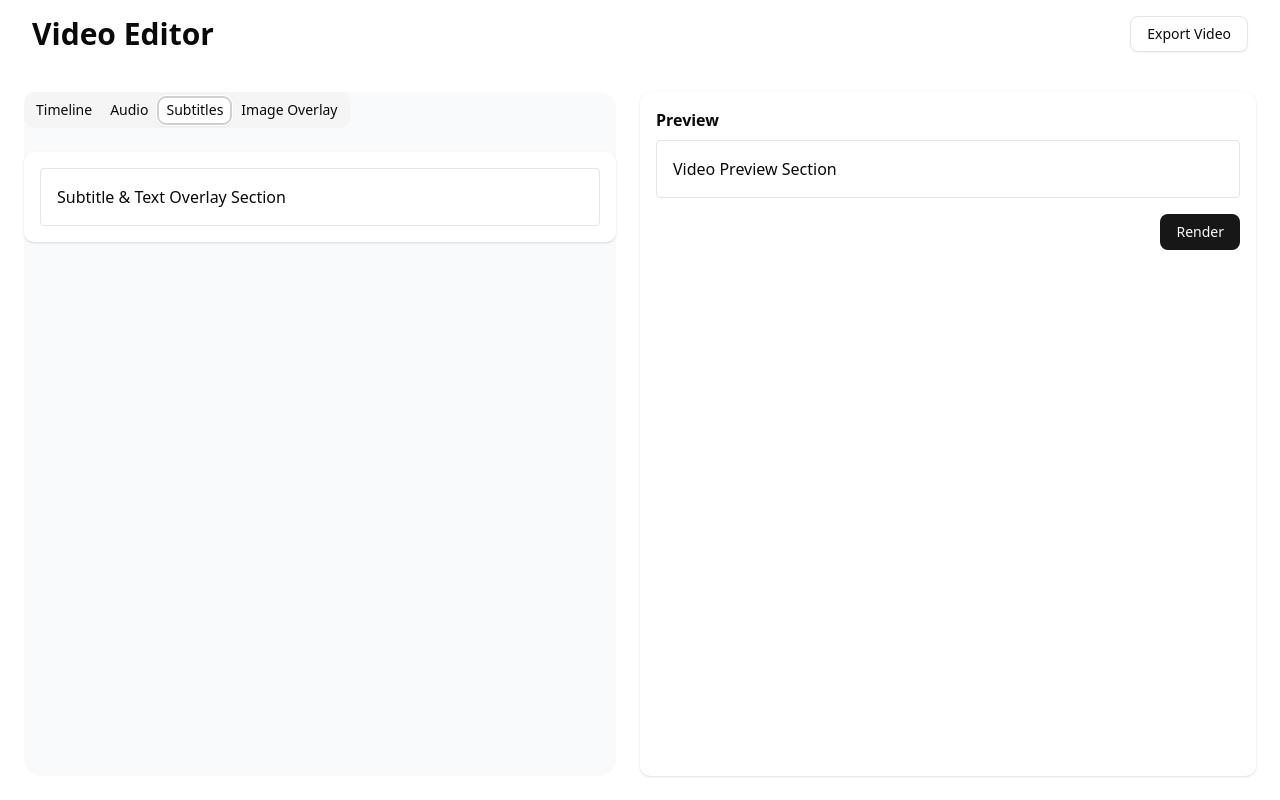
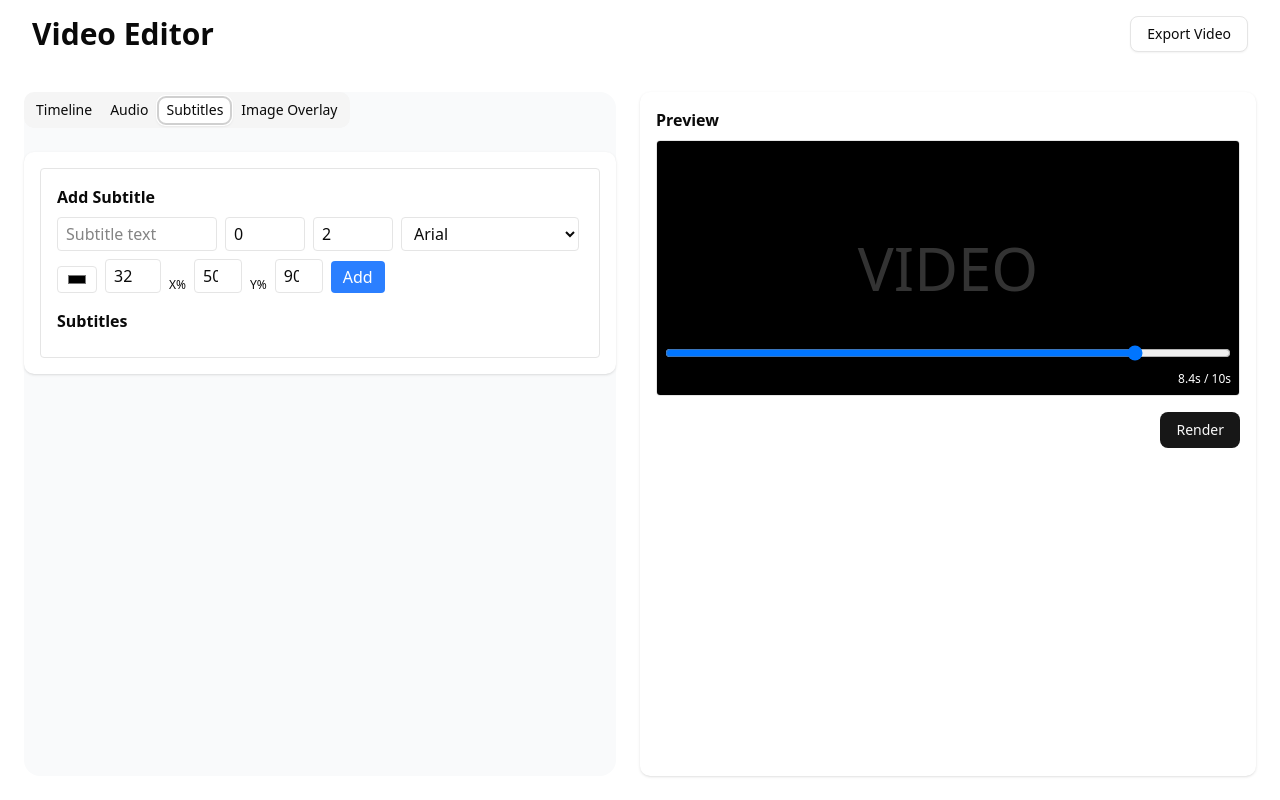
Before and after one commit to Gopi2301/move37, a Next.js app: page /editor in a window 1280 px wide. Both pictures are taken after a click on the tab "Subtitles". Built offline with nearby package versions, Linux system fonts and the light colour scheme.

Commit message:
feature: subtitle management  add/remove functionality and integrate subtitles in video preview

```diff
--- a/app/editor/page.tsx
+++ b/app/editor/page.tsx
@@ -2,14 +2,16 @@
 import { Button } from "@/components/ui/Button";
 import VideoPreview from "@/components/preview/VideoPreview";
 import ImageOverlay from "@/components/image-overlay/ImageOverlay";
-import SubtitleManager from "@/components/subtitles/SubtitleManager";
+import SubtitleManager, { SubtitleBlock } from "@/components/subtitles/SubtitleManager";
 import AudioManager from "@/components/audio/AudioManager";
 import { Tabs, TabsList, TabsTrigger, TabsContent } from "@/components/ui/tabs";
 import Timeline from "@/components/timeline/Timeline";
 import { DndProvider } from "react-dnd";
 import { HTML5Backend } from "react-dnd-html5-backend";
+import React from 'react';
 
 export default function EditorPage() {
+  const [subtitles, setSubtitles] = React.useState<SubtitleBlock[]>([]);
   return (
     <DndProvider backend={HTML5Backend}>
       <div className="flex flex-col min-h-screen bg-background">
@@ -43,7 +45,7 @@ export default function EditorPage() {
               <TabsContent value="subtitles">
                 <div className="bg-white dark:bg-gray-900 rounded-lg shadow p-4 mb-4">
                   {/* <h2 className="font-semibold mb-2">Subtitles & Text Overlay</h2> */}
-                <SubtitleManager />
+                  <SubtitleManager onChange={setSubtitles} />
                 </div>
               </TabsContent>
               <TabsContent value="image">
@@ -59,7 +61,7 @@ export default function EditorPage() {
           <aside className="w-full lg:w-1/2 flex flex-col gap-4">
             <div className="bg-white dark:bg-gray-900 rounded-lg shadow p-4 flex-1 flex flex-col">
               <h2 className="font-semibold mb-2">Preview</h2>
-            <VideoPreview />
+              <VideoPreview subtitles={subtitles} />
               <div className="flex justify-end mt-4">
                 <Button variant="default" loading="false">Render</Button>
               </div>
--- a/components/preview/VideoPreview.tsx
+++ b/components/preview/VideoPreview.tsx
@@ -1,10 +1,78 @@
-import React from "react";
+import React, { useRef, useEffect, useState } from "react";
+import type { SubtitleBlock } from "@/components/subtitles/SubtitleManager";
 
-const VideoPreview = () => {
+interface VideoPreviewProps {
+  subtitles?: SubtitleBlock[];
+}
+
+const mockVideoDuration = 10; // seconds
+
+const VideoPreview: React.FC<VideoPreviewProps> = ({ subtitles = [] }) => {
+  const [currentTime, setCurrentTime] = useState(0);
+  const intervalRef = useRef<NodeJS.Timeout | null>(null);
+
+  // Simulate video playback
+  useEffect(() => {
+    intervalRef.current = setInterval(() => {
+      setCurrentTime((t) => {
+        if (t >= mockVideoDuration) return 0;
+        return t + 0.1;
+      });
+    }, 100);
+    return () => {
+      if (intervalRef.current) clearInterval(intervalRef.current);
+    };
+  }, []);
+
+  // Filter subtitles to show at current time
+  const activeSubtitles = subtitles.filter(
+    (sub) => currentTime >= sub.start && currentTime <= sub.end
+  );
+
   return (
-    <div className="p-4 border rounded bg-background">
-      {/* Video Preview UI goes here */}
-      <p>Video Preview Section</p>
+    <div className="relative p-4 border rounded bg-background w-full h-64 flex items-center justify-center overflow-hidden">
+      {/* Mock video area */}
+      <div className="absolute inset-0 bg-black flex items-center justify-center">
+        <span className="text-white opacity-20 text-6xl select-none">VIDEO</span>
+      </div>
+      {/* Subtitle overlays */}
+      {activeSubtitles.map((sub) => (
+        <span
+          key={sub.id}
+          style={{
+            position: "absolute",
+            left: `${sub.position.x}%`,
+            top: `${sub.position.y}%`,
+            transform: "translate(-50%, -50%)",
+            fontFamily: sub.font,
+            color: sub.color,
+            fontSize: sub.size,
+            background: "rgba(0,0,0,0.5)",
+            padding: "2px 8px",
+            borderRadius: 6,
+            pointerEvents: "none",
+            whiteSpace: "pre-line",
+            zIndex: 10,
+          }}
+        >
+          {sub.text}
+        </span>
+      ))}
+      {/* Timeline scrubber */}
+      <div className="absolute bottom-2 left-2 right-2">
+        <input
+          type="range"
+          min={0}
+          max={mockVideoDuration}
+          step={0.01}
+          value={currentTime}
+          onChange={(e) => setCurrentTime(Number(e.target.value))}
+          className="w-full"
+        />
+        <div className="text-xs text-white text-right mt-1">
+          {currentTime.toFixed(1)}s / {mockVideoDuration}s
+        </div>
+      </div>
     </div>
   );
 };
--- a/components/subtitles/SubtitleManager.tsx
+++ b/components/subtitles/SubtitleManager.tsx
@@ -1,10 +1,192 @@
-import React from "react";
+import React, { useState } from "react";
 
-const SubtitleManager = () => {
+// Type for a subtitle block
+export interface SubtitleBlock {
+  id: string;
+  text: string;
+  start: number; // in seconds
+  end: number; // in seconds
+  font: string;
+  color: string;
+  size: number;
+  position: { x: number; y: number };
+}
+
+const defaultFont = "Arial";
+const defaultColor = "#fff";
+const defaultSize = 32;
+const defaultPosition = { x: 50, y: 90 }; // percent (relative to video)
+
+interface SubtitleManagerProps {
+  onChange?: (subtitles: SubtitleBlock[]) => void;
+}
+
+const SubtitleManager = ({ onChange }: SubtitleManagerProps) => {
+  const [subtitles, setSubtitles] = useState<SubtitleBlock[]>([]);
+  const [input, setInput] = useState({
+    text: "",
+    start: 0,
+    end: 2,
+    font: defaultFont,
+    color: defaultColor,
+    size: defaultSize,
+    position: defaultPosition,
+  });
+
+  // Add subtitle block
+  const addSubtitle = () => {
+    if (!input.text.trim()) return;
+    const newSubtitles = [
+      ...subtitles,
+      {
+        ...input,
+        id: Math.random().toString(36).slice(2),
+      },
+    ];
+    setSubtitles(newSubtitles);
+    setInput({ ...input, text: "" });
+    if (onChange) onChange(newSubtitles);
+  };
+
+  // Remove subtitle block
+  const removeSubtitle = (id: string) => {
+    const newSubtitles = subtitles.filter(s => s.id !== id);
+    setSubtitles(newSubtitles);
+    if (onChange) onChange(newSubtitles);
+  };
+
+  // Change input handler
+  const handleChange = (e: React.ChangeEvent<HTMLInputElement | HTMLSelectElement>) => {
+    const { name, value } = e.target;
+    setInput(prev => ({
+      ...prev,
+      [name]: name === "start" || name === "end" || name === "size"
+        ? Number(value)
+        : value,
+    }));
+  };
+
+  // Change position handler
+  const handlePositionChange = (e: React.ChangeEvent<HTMLInputElement>) => {
+    const { name, value } = e.target;
+    setInput(prev => ({
+      ...prev,
+      position: {
+        ...prev.position,
+        [name]: Number(value),
+      },
+    }));
+  };
+
+  // Drag-and-drop for timing
+  const onDragStart = (idx: number) => {
+    setInput(prev => ({ ...prev, draggingIdx: idx } as any));
+  };
+  const onDragOver = (idx: number) => {
+    // No-op for now; can use to highlight
+  };
+  const onDrop = (fromIdx: number, toIdx: number) => {
+    if (fromIdx === toIdx) return;
+    const reordered = [...subtitles];
+    const [moved] = reordered.splice(fromIdx, 1);
+    reordered.splice(toIdx, 0, moved);
+    setSubtitles(reordered);
+    if (onChange) onChange(reordered);
+  };
+
   return (
     <div className="p-4 border rounded bg-background">
-      {/* Subtitle Management UI goes here */}
-      <p>Subtitle & Text Overlay Section</p>
+      <h3 className="font-semibold mb-2">Add Subtitle</h3>
+      <div className="flex flex-wrap gap-2 mb-4 items-end">
+        <input
+          type="text"
+          name="text"
+          placeholder="Subtitle text"
+          value={input.text}
+          onChange={handleChange}
+          className="border rounded px-2 py-1 w-40"
+        />
+        <input
+          type="number"
+          name="start"
+          placeholder="Start (s)"
+          min={0}
+          value={input.start}
+          onChange={handleChange}
+          className="border rounded px-2 py-1 w-20"
+        />
+        <input
+          type="number"
+          name="end"
+          placeholder="End (s)"
+          min={0}
+          value={input.end}
+          onChange={handleChange}
+          className="border rounded px-2 py-1 w-20"
+        />
+        <select name="font" value={input.font} onChange={handleChange} className="border rounded px-2 py-1">
+          <option value="Arial">Arial</option>
+          <option value="Verdana">Verdana</option>
+          <option value="Times New Roman">Times New Roman</option>
+          <option value="Courier New">Courier New</option>
+        </select>
+        <input
+          type="color"
+          name="color"
+          value={input.color}
+          onChange={handleChange}
+          className="border rounded px-2 py-1 w-10"
+        />
+        <input
+          type="number"
+          name="size"
+          min={10}
+          max={100}
+          value={input.size}
+          onChange={handleChange}
+          className="border rounded px-2 py-1 w-14"
+        />
+        <label className="text-xs">X%</label>
+        <input
+          type="number"
+          name="x"
+          min={0}
+          max={100}
+          value={input.position.x}
+          onChange={handlePositionChange}
+          className="border rounded px-2 py-1 w-12"
+        />
+        <label className="text-xs">Y%</label>
+        <input
+          type="number"
+          name="y"
+          min={0}
+          max={100}
+          value={input.position.y}
+          onChange={handlePositionChange}
+          className="border rounded px-2 py-1 w-12"
+        />
+        <button type="button" onClick={addSubtitle} className="bg-blue-500 text-white px-3 py-1 rounded hover:bg-blue-600">Add</button>
+      </div>
+      <h4 className="font-semibold mb-2">Subtitles</h4>
+      <ul className="space-y-2">
+        {subtitles.map((sub, idx) => (
+          <li
+            key={sub.id}
+            className="flex items-center gap-2 bg-gray-100 rounded p-2"
+            draggable
+            onDragStart={() => onDragStart(idx)}
+            onDragOver={e => { e.preventDefault(); onDragOver(idx); }}
+            onDrop={() => onDrop((input as any).draggingIdx, idx)}
+          >
+            <span className="flex-1">[{sub.start}s - {sub.end}s] "{sub.text}"</span>
+            <span style={{fontFamily: sub.font, color: sub.color, fontSize: sub.size, background: '#222', padding: '2px 6px', borderRadius: 4}}>
+              {sub.text}
+            </span>
+            <button onClick={() => removeSubtitle(sub.id)} className="bg-red-500 text-white px-2 py-1 rounded hover:bg-red-600">Remove</button>
+          </li>
+        ))}
+      </ul>
     </div>
   );
 };
```
Lines whose indentation alone changed are shown as unchanged.
